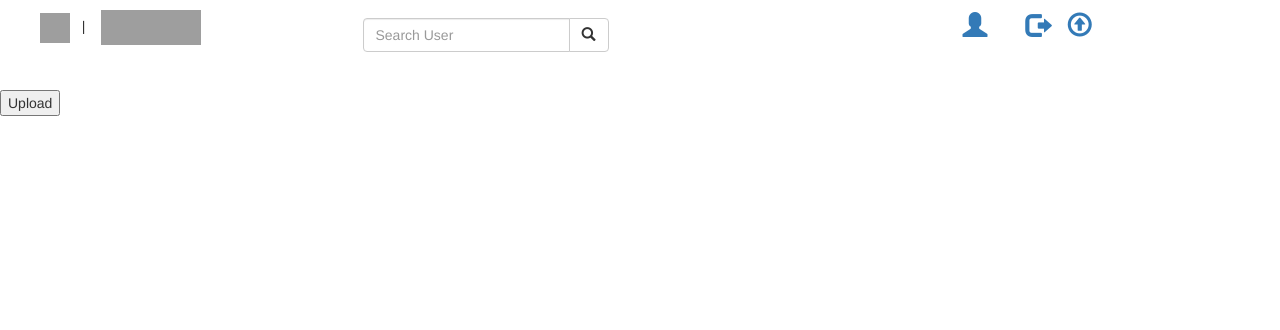
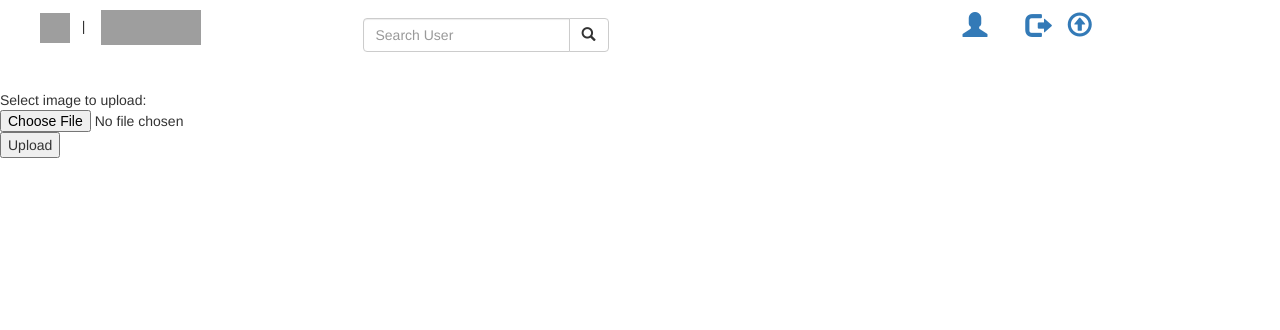
Before and after one commit to missnerea/Instagram, a Django app: page /post/ in a window 1280 px wide. Shown: the top 330 px of the page. Run offline with Django 3.2, Linux system fonts and the light colour scheme; the visitor is signed in with stand-in values (Sample User, id 1); data comes from the database, SQL or seed files in the repository; some libraries are stand-ins or nearby versions; grey boxes are pictures that could not be loaded.

Commit message:
fix uploading error

```diff
--- a/gramygram/templates/post_picture.html
+++ b/gramygram/templates/post_picture.html
@@ -5,6 +5,9 @@
 <form method="post" enctype="multipart/form-data">
     {% csrf_token %}
     {{ form.as_p }}
-    <button type="submit">Upload</button>
-  </form>
+
+            Select image to upload:
+            <input type="file" name="fileToUpload" id="fileToUpload">
+            <button type="submit">Upload</button>
+        </form>
 {% endblock %}
```
